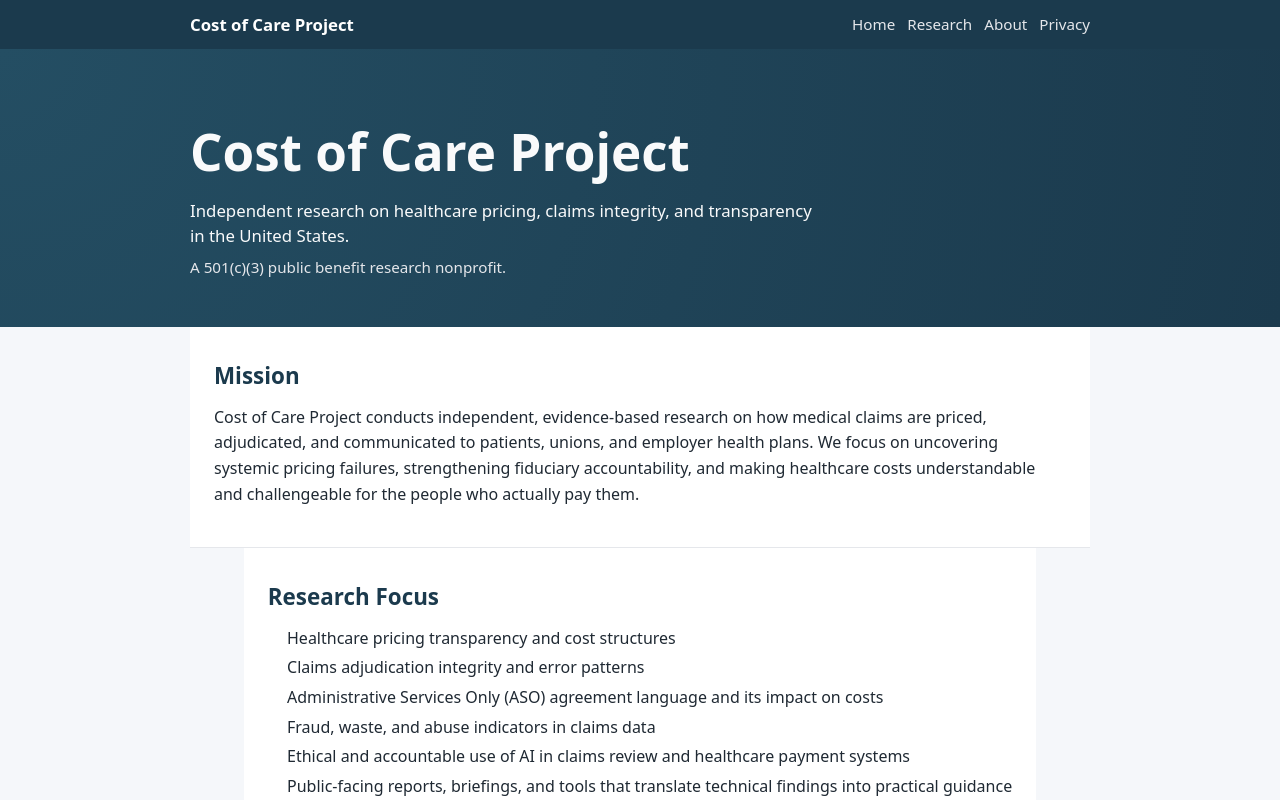
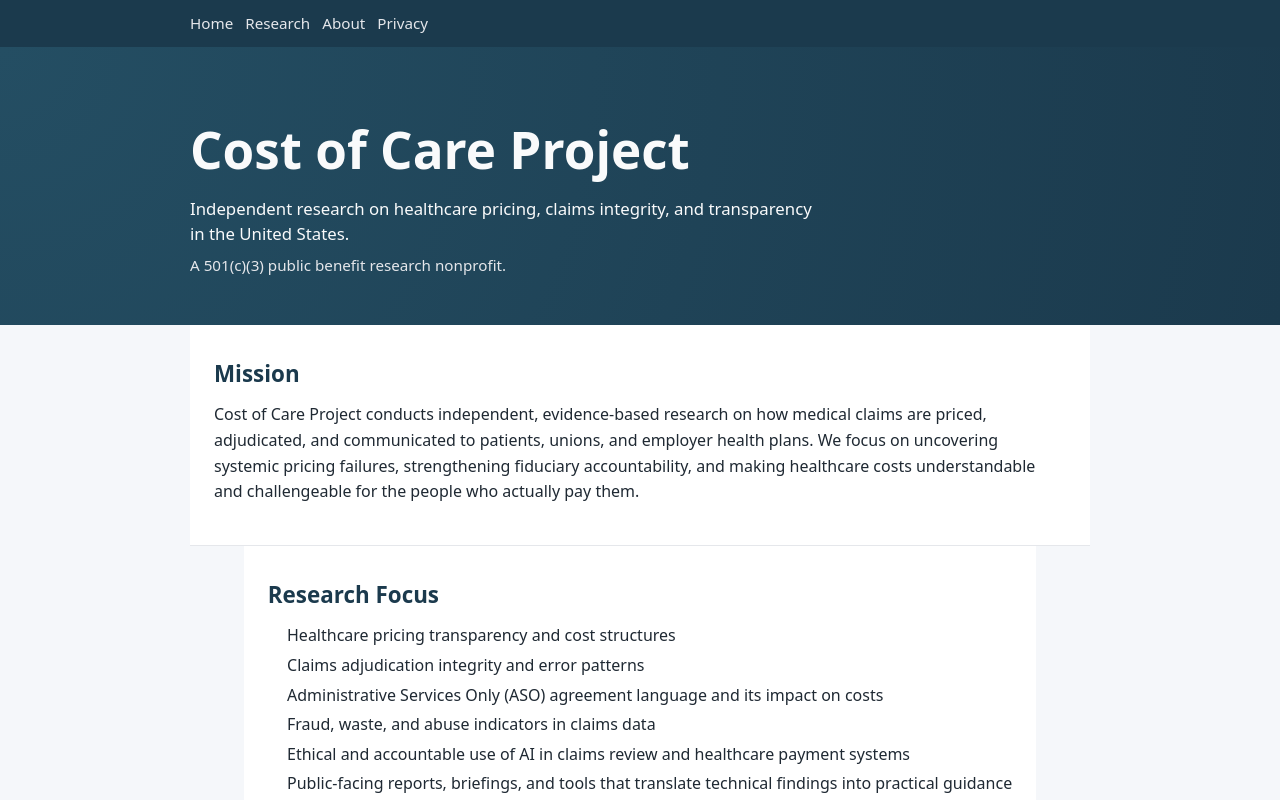
Before and after one commit to RedThreadGrp/nextjs-boilerplate, a Next.js app: page / in a window 1280 px wide. Shown: the top 800 px of the page. Built offline with nearby package versions, Linux system fonts and the light colour scheme.

Commit message:
Remove site logo from header
Removed site logo link from the header.

```diff
--- a/app/layout.tsx
+++ b/app/layout.tsx
@@ -34,9 +34,6 @@ export default function RootLayout({
       <body className={`${geistSans.variable} ${geistMono.variable} antialiased`}>
         <header className="site-header">
           <div className="site-header-inner">
-            <Link href="/" className="site-logo">
-              Cost of Care Project
-            </Link>
 
             <nav className="site-nav">
               <Link href="/" className="site-nav-link">
```
